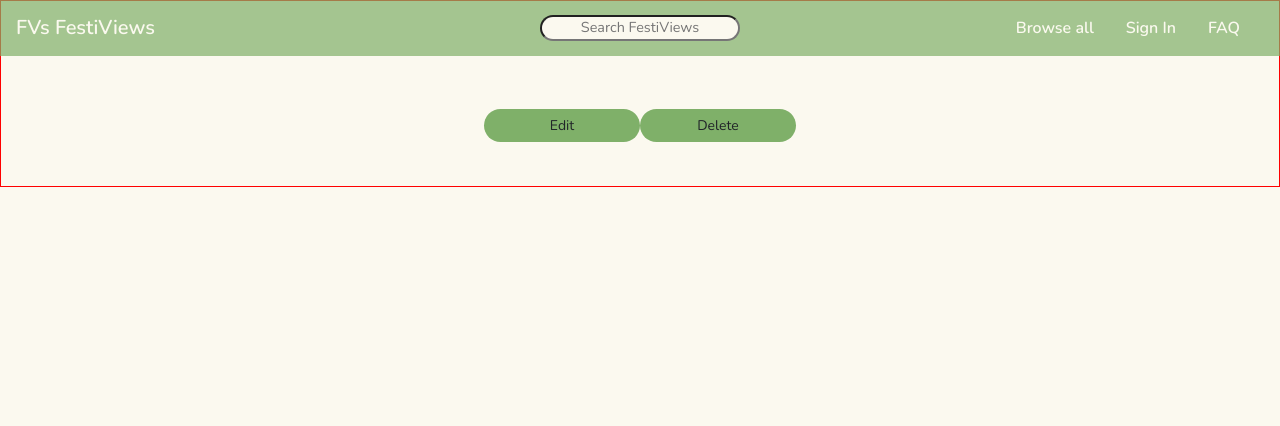
After one commit to franciskershaw/festiviews, a Flask app: template templates/view_festival.html in a window 1280 px wide. The commit adds this page. Shown: the top 426 px of the page. Run offline with Flask 2, Linux system fonts and the light colour scheme; the template is opened without the code that fills it, so the values that code supplies are empty; some libraries are stand-ins or nearby versions.

Commit message:
begin view festival function

```diff
--- a/app.py
+++ b/app.py
@@ -111,8 +111,12 @@ def add_festival():
     return render_template("add_festival.html")
 
 
-def delete_festival():
-    print('DELETE, DELETE')
+@app.route("/view_festival/<festival_id>")
+def view_festival(festival_id):
+    festival = mongo.db.festivals.find_one({"_id": ObjectId(festival_id)})
+
+    return render_template("view_festival.html",
+                           festival=festival)
 
 
 @app.route('/logout')
--- a/templates/browse.html
+++ b/templates/browse.html
@@ -1,14 +1,14 @@
 {% extends "base.html" %}
 {% block content %}
-
+<!-- {{ url_for('view_festival') }} -->
 <section class="page-container">
     <h3>All Festivals</h3>
     <br>
     {% for festival in festivals %}
-        {{ festival.name }}, {{ festival.location }}, {{ festival.start_date }} - {{ festival.end_date }} <button class="btn btn-sm cta-btn">Edit</button><button class="btn btn-sm cta-btn">Delete</button> <br>
+        {{ festival.name }}, {{ festival.location }} <a href="{{ url_for('view_festival', festival_id=festival._id) }}" class="btn btn-md cta-btn" role="button">View</a> <br>
     {% endfor %}
     <br>
-    <a href="{{ url_for('add_festival') }}" class="btn btn-md cta-btn">Add</a>
+    <a href="{{ url_for('add_festival') }}" class="btn btn-md cta-btn" role="btn">Add</a>
 
 </section>
 
--- /dev/null
+++ b/templates/view_festival.html
@@ -0,0 +1,12 @@
+{% extends "base.html" %}
+{% block content %}
+
+<section class="page-container">
+    <h3></h3>
+    <br>
+         <button class="btn btn-sm cta-btn">Edit</button><button class="btn btn-sm cta-btn">Delete</button> <br>
+    <br>
+
+</section>
+
+{% endblock %}
```
